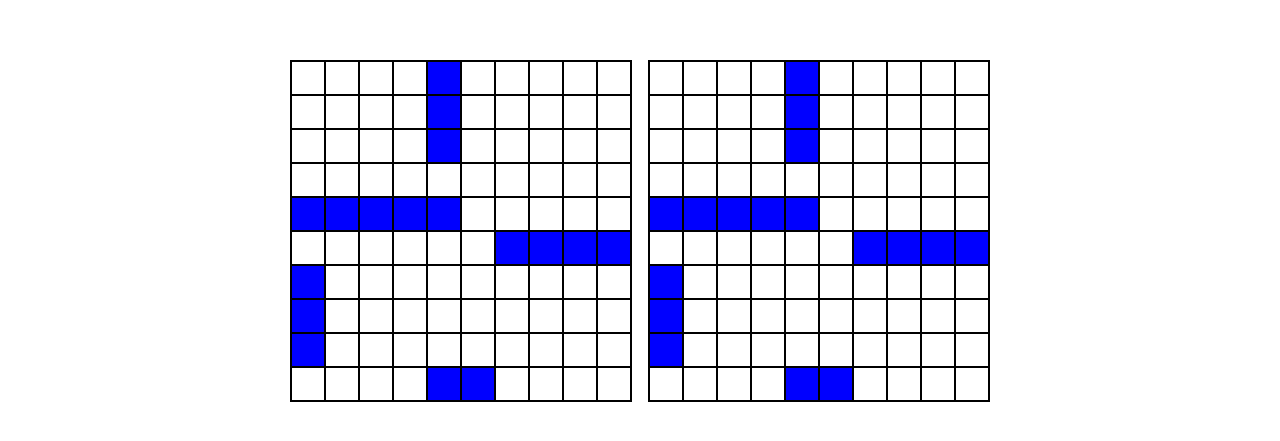
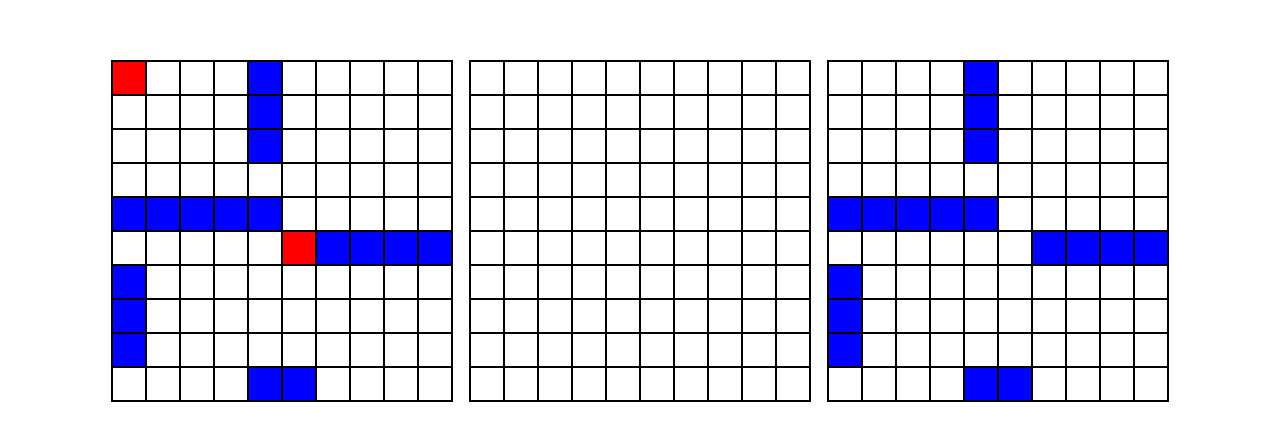
Before and after one commit to Ekomjah/battleship_game, a website built with webpack: page src/template.html in a window 1280 px wide. Shown: the part 169-610 px from the top of the page. Built offline with nearby package versions, Linux system fonts and the light colour scheme.

Commit message:
feat(ui): add the playing board and the ship board with responses for each call

```diff
--- a/src/playerBoard.js
+++ b/src/playerBoard.js
@@ -3,25 +3,30 @@ const human = new HumanPlayer("ekom");
 const root = document.querySelector("#root");
 const second = document.createElement("div");
 second.classList.add("border");
+const third = document.createElement("div");
+third.classList.add("border");
 root.appendChild(second);
+root.appendChild(third);
 export default function grid() {
   for (let i = 0; i < human.board.board.length; i++) {
     const gridParent = document.createElement("div");
     gridParent.classList.add("parent");
+    gridParent.classList.add("div");
     second.appendChild(gridParent);
     for (let j = 0; j < human.board.board[i].length; j++) {
       const gridChild = document.createElement("div");
-      gridChild.classList.add("child");
+      gridChild.classList.add("child-player");
 
       gridParent.appendChild(gridChild);
 
       try {
-        // Place ships horizontally and vertically
         human.board.placeShipFrom(4, 0, "horizontal", "carrier", 5);
         human.board.placeShipFrom(5, 6, "horizontal", "battleship", 4);
-        human.board.placeShipFrom(0, 4, "vertical", "cruiser", 3); // Vertical placement
-        human.board.placeShipFrom(6, 0, "vertical", "submarine", 3); // Vertical placement
+        human.board.placeShipFrom(0, 4, "vertical", "cruiser", 3);
+        human.board.placeShipFrom(6, 0, "vertical", "submarine", 3);
         human.board.placeShipFrom(9, 4, "horizontal", "destroyer", 2);
+        human.board.receiveAttack(0, 0);
+        human.board.receiveAttack(5, 5);
 
         for (let k = 0; k < human.board.board.length; k++) {
           const childDivs = gridParent.children;
@@ -33,15 +38,29 @@ export default function grid() {
             human.board.board[i][k] !== "hit"
           ) {
             childDiv.classList.add("ship");
-          } else if (human.board.board[i][j] === "miss") {
+          } else if (human.board.board[i][k] === "hit") {
+            childDiv.classList.add("hit");
+          } else if (human.board.board[i][k] === "miss") {
             childDiv.classList.add("miss");
-          } else if (human.board.board[i][j] === "hit") {
-            childDiv.classList.add("hit");
           }
         }
       } catch (err) {
         console.error(err);
       }
+    }
+  }
+  playBoard();
+}
+
+function playBoard() {
+  for (let i = 0; i < human.board.board.length; i++) {
+    const gridParent = document.createElement("div");
+    gridParent.classList.add("parent");
+    third.appendChild(gridParent);
+    for (let j = 0; j < human.board.board[i].length; j++) {
+      const gridChild = document.createElement("div");
+      gridChild.classList.add("child");
+      gridParent.appendChild(gridChild);
     }
   }
 
@@ -57,14 +76,21 @@ export default function grid() {
         } else if (result === "miss") {
           cell.classList.add("miss");
         }
+        checkShipBoard(row, col, result);
       } catch (err) {
         console.error(err);
       }
     });
   });
-  //   human.board.board.forEach((el, i) => {
-  //     human.board.board[i].forEach((item, j) => {
-  //       console.log(`board[${i}][${j}] = ${item}`);
-  //     });
-  //   });
 }
+
+function checkShipBoard(r, c, result) {
+  const all = document.querySelectorAll(".child-player");
+  console.log(all);
+  const index = r * 10 + c; // Assuming a 10x10 grid
+  if (result === "hit") {
+    all[index].classList.add("hit");
+  } else if (result === "miss") {
+    all[index].classList.add("miss");
+  }
+}
--- a/src/styles.css
+++ b/src/styles.css
@@ -24,19 +24,23 @@ main {
   width: 100%;
 }
 
+.child-player,
 .child {
   border: 0.2px solid;
   padding: 1rem;
 }
 
+.child-player.ship,
 .child.ship {
   background-color: blue;
 }
 
+.child-player.hit,
 .child.hit {
   background-color: green;
 }
 
+.child-player.miss,
 .child.miss {
   background-color: red;
 }
```
